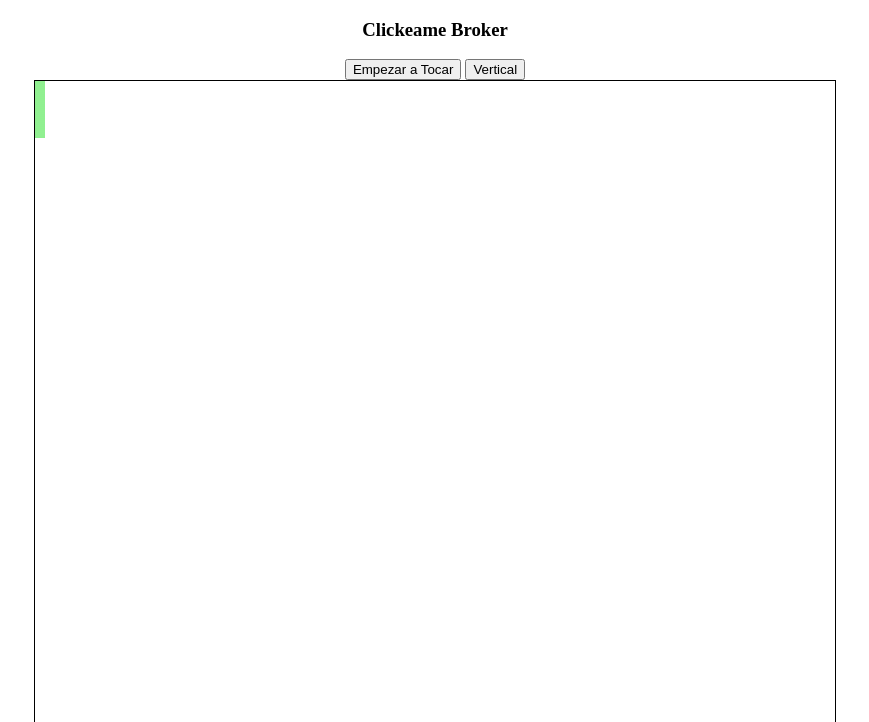
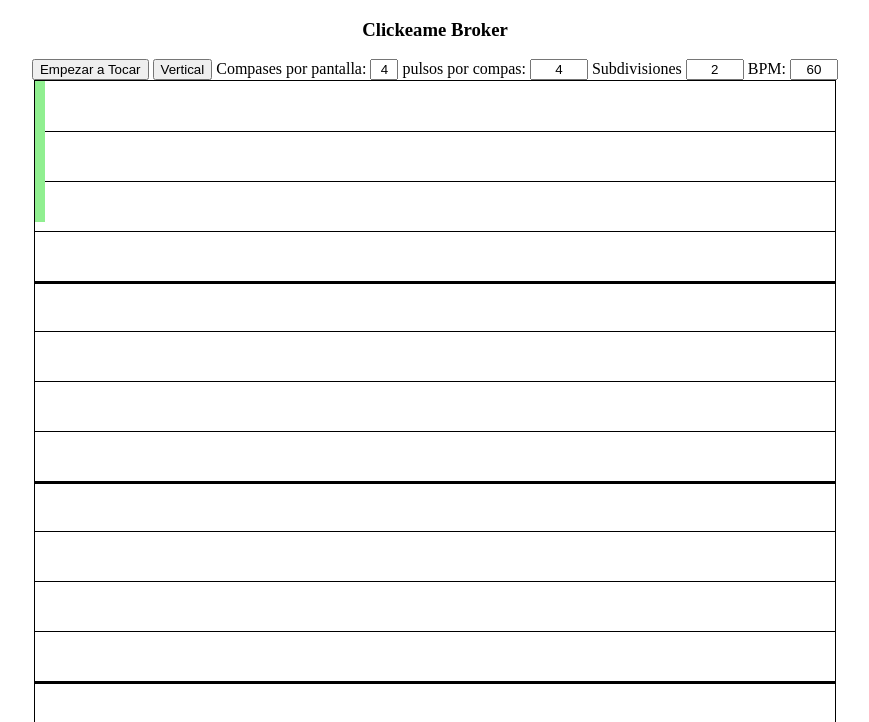
Before and after one commit to IanEvers/iterandoMIDI, a plain HTML site: page Basic.html in a window 1280 px wide. Both pictures are taken after a click on the button "Empezar a Tocar". Shown: the top 722 px of the page, without its empty margins (205-1074 px from the left). Drawn offline with Linux system fonts and the light colour scheme.

Commit message:
hasta ac aanda, voy a intentar meter un timer

```diff
--- a/Basic.html
+++ b/Basic.html
@@ -5,27 +5,37 @@
 	<!-- polyfill -->
 
 	<!-- JAJAJAJA AL FINAL NINGUNA DEPENDENCIA Y ANDA IGUAL LA CONCHA QUE ME PARIO AHJAJAJAJDHJASDBFHSADGFBASDJLGASP -->
-	<!-- midi.js package -->
-
 
 </head>
 <body  style="text-align: center;">
 
 	<h3>Clickeame Broker</h3>
-	<button class="button" onclick="Comienzo()"   data-key="q"></div> Empezar a Tocar</button>
-	<button id="horizontalidad" onclick="orientacion()"></div>Vertical</button>
+	<button class="button" onclick="Comienzo()" data-key="q">Empezar a Tocar</button>
+	<button id="horizontalidad" onclick="orientacion()">Vertical</button>
+	<label for="compasesPantalla"> Compases por pantalla:</label>
+	<input type="text" id="compasesPantalla" value="4" onchange="actualizarTempo()" style="width: 20px; text-align: center;">
+	<label for="pulsosPorCompas"> pulsos por compas:</label>
+	<input type="text" id="pulsosPorCompas" value="4" onchange="actualizarTempo()" style="width: 50px; text-align: center;">
+	<label for="subdivisiones"> Subdivisiones</label>
+	<input type="text" id="subdivisiones" value="2" onchange="actualizarTempo()" style="width: 50px; text-align: center;">
+	<label for="BPM"> BPM:</label>
+	<input type="text" id="BPM" value="60" onchange="actualizarTempo()" style="width: 40px; text-align: center;">
 
-	<div id="key_data"></div>
 	<div>
 		<canvas id="canvas" width="800" height="800"  style="border:1px solid #000000; align-self: center;">
 	</div>
-
+	<div id="key_data"></div>
 <script type="text/javascript">
 
+var canvas = document.getElementById("canvas");
 var ctx = canvas.getContext("2d");
 var horizontalidad = false;
 var btnOrientacion = document.getElementById('horizontalidad');
+var compasesPantalla, pulsosPorCompas, subdivisiones, BPM, sonidoPulsos, velocidad;
 
+window.onload = function() {
+	actualizarTempo();
+}
 
 //desde acá manejo el canvas antes de empezar a tocar
 function orientacion() {
@@ -35,8 +45,37 @@ function orientacion() {
 	} else {
 		btnOrientacion.innerHTML = "Vertical";
 	}
+	actualizarTempo();
 }
 
+function actualizarTempo() {
+	compasesPantalla = document.getElementById('compasesPantalla');
+	compasesPantalla = compasesPantalla.value;
+	pulsosPorCompas = document.getElementById('pulsosPorCompas');
+	pulsosPorCompas = pulsosPorCompas.value
+	subdivisiones = document.getElementById('subdivisiones');
+	subdivisiones = subdivisiones.value;
+	BPM = document.getElementById('BPM');
+	BPM = BPM.value;
+	var divisionCanvas = (canvas.height / parseInt(compasesPantalla));
+
+	ctx.clearRect(0, 0, canvas.width, canvas.height);
+	for(var i = divisionCanvas; i <= canvas.height; i+=divisionCanvas) {
+		if(horizontalidad) {
+			ctx.fillRect( i, 0, 3, canvas.height);
+		} else {
+			ctx.fillRect( 0, i, canvas.width, 3);
+
+		}
+		for(var lineaSub = 0; lineaSub < pulsosPorCompas;lineaSub++) {
+			if(horizontalidad) {
+				ctx.fillRect(i - ((divisionCanvas)/pulsosPorCompas) * lineaSub, 0, 1, canvas.height);
+			} else {
+				ctx.fillRect(0, i - ((divisionCanvas)/pulsosPorCompas) * lineaSub, canvas.width, 1);
+			}
+		}
+	}
+}
 
 //desde aca empieza para hacer sonar sonidos
 //desde aca empieza para hacer sonar sonidos
@@ -53,10 +92,13 @@ function Comienzo() {
 	var canvas = document.getElementById("canvas");
 	var tiempoInicial = new Date();
 
+
 	//DEBUG PARA PROBAR TECLADO DE LA PC
 	const logKey = function(e) {
-		player(58, 64);
-		setTimeout(function(){ player(58, 0); }, 3000);
+		if(e.key == "k"){
+			player(58, 64);
+			setTimeout(function(){ player(58, 0); }, 3000);
+		}
 	}
 	document.addEventListener('keypress', logKey);
 	// FIN DEL DEBUG PARA PROBAR TECLADO DE LA PC
@@ -217,30 +259,30 @@ function Comienzo() {
 	var color = COLORES[indiceColor];
 
 	var tiempo = new Date() - tiempoInicial;
+	setInterval(timer, tiempo);
 
-	setInterval(timer, tiempo);
+	var pulsosPantallaTotal = compasesPantalla * pulsosPorCompas;
 
 	function timer() {
 		var tiempo = new Date() - tiempoInicial;
 
+		velocidad = (tiempo/1000) / (( pulsosPantallaTotal / BPM) * 60) * canvas.height;
 		ctx.fillStyle = color;
 
 		if(horizontalidad) {
-			ctx.fillRect(tiempo/50, 0, 1, 10);
+			ctx.fillRect(velocidad, 0, 1, 10);
 		} else {
-			ctx.fillRect(0, tiempo/50, 10, 1);
+			ctx.fillRect(0, velocidad, 10, 1);
 		}
 		var tiempo2 = new Date() - tiempoInicial;
 
-		if(tiempo2 > 39000) {
-
+		if(velocidad > canvas.height) {
 			tiempoInicial = new Date();
-			canvas.height = 1000;
 		}
 	}
 
 	try {
-		AudioContext = window.AudioContext || window.webkitAudioContext; // for ios/safari
+		AudioContext = window.AudioContext || window.webkitAudioContext;
 		context = new AudioContext();
 	}
 	catch(e) {
@@ -327,8 +369,8 @@ function Comienzo() {
 				context = new AudioContext();
 				var oscillator = context.createOscillator();
 				oscillator.frequency.value = frequencyFromNoteNumber(note);
+				oscillator.type = "sine";
 				oscillator.connect(context.destination);
-
 				notas.push(oscillator);
 				audios.push(note);
 				oscillator.start();
@@ -360,9 +402,9 @@ function Comienzo() {
 			if(inArray(notaActual, audios) && oscillator.frequency.value != 0) {
 				ctx.fillStyle = color;
 				if(horizontalidad) {
-					ctx.fillRect(tiempo3/50, Math.pow(notaActual, 1.05)*10 - 256, 5, 10);
+					ctx.fillRect(velocidad + 3, Math.pow(notaActual, 1.05)*10 - 256, 5, 10);
 				} else {
-					ctx.fillRect(Math.pow(notaActual, 1.05)*10 - 256, tiempo3/50, 10, 5);
+					ctx.fillRect(Math.pow(notaActual, 1.05)*10 - 256,velocidad + 3, 10, 5);
 				}
 			}
 		}
```
